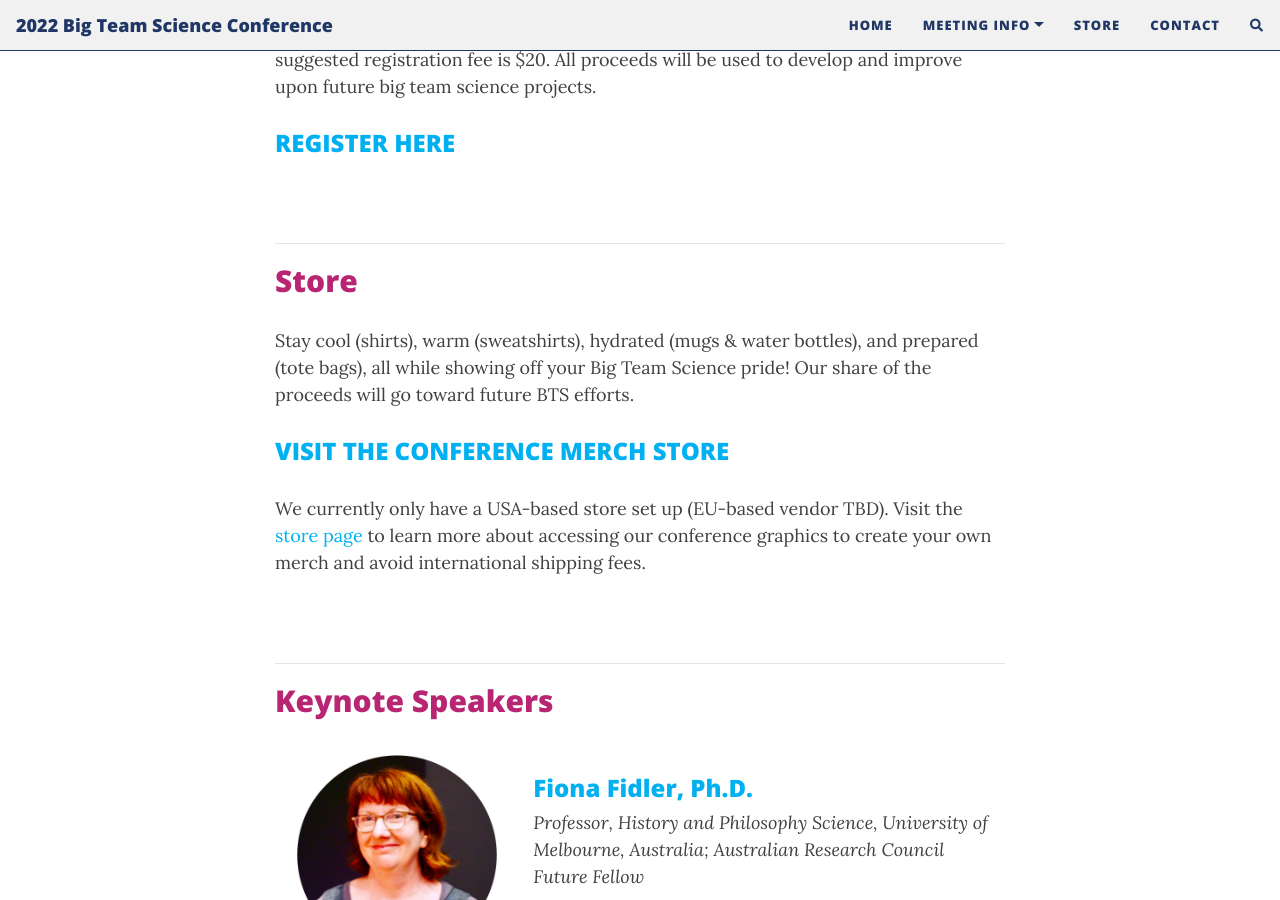
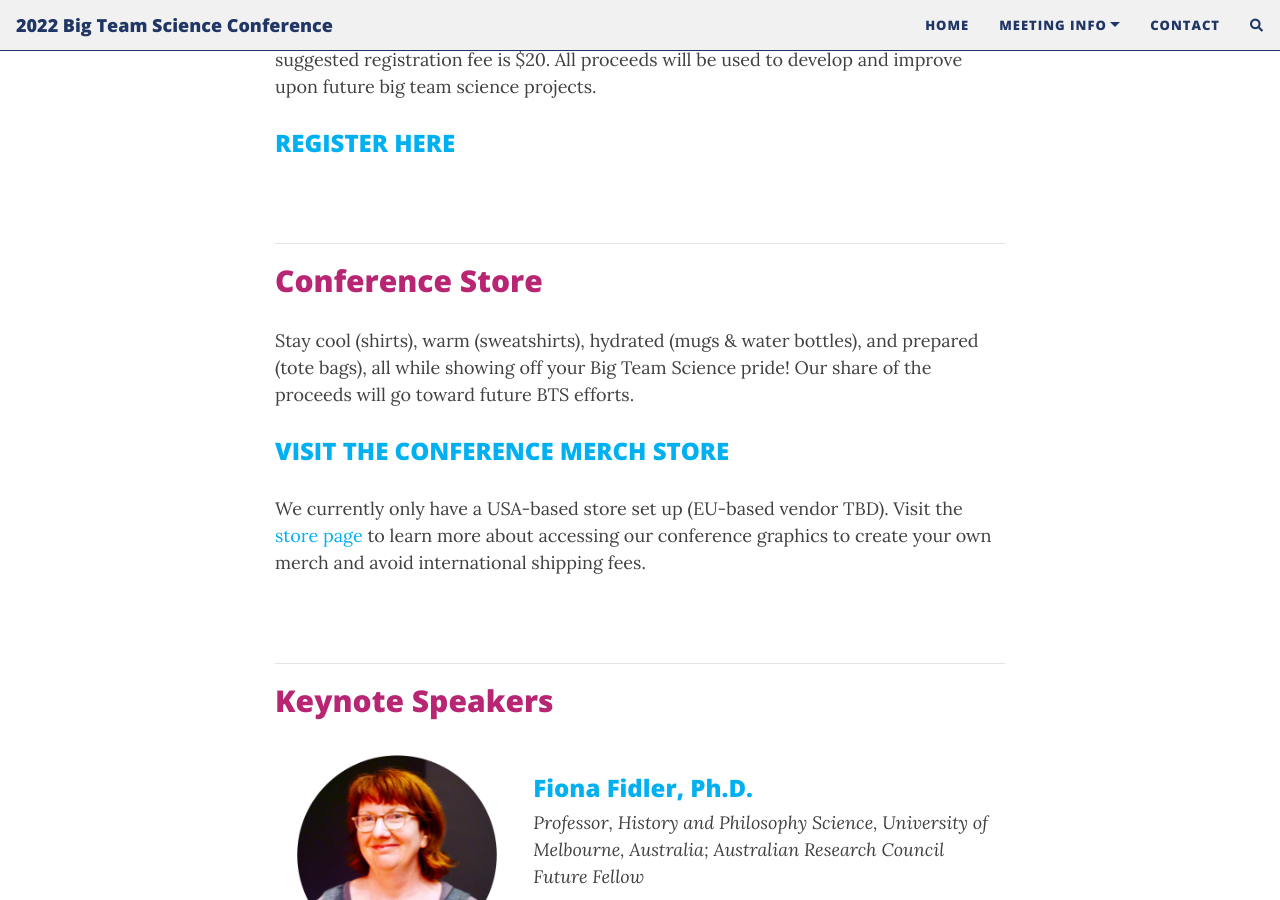
Before and after one commit to bigteamscienceconference/bigteamscienceconference.github.io, a Jekyll site: the page built from index.md, in a window 1280 px wide and 900 px high, scrolled down 1062 px. Built offline with Jekyll 4.4.1, drawn with Linux system fonts in a browser that asks for light colours; nearby versions of some CDN libraries; comment, search, counter and statistics services are not loaded.

Commit message:
change menu

```diff
--- a/_config.yml
+++ b/_config.yml
@@ -21,7 +21,7 @@
     - Accessibility: "access"
     - Code of Conduct: "codeofconduct"
     - Meeting Rules: "rules"
-  Store: "https://www.bonfire.com/store/big-team-science-conference/"
+    - Store: "store"
   Contact: "contact"
 
 #  About Me: "aboutme"
--- a/index.md
+++ b/index.md
@@ -28,7 +28,7 @@
 
 ***
 
-## Store
+## Conference Store
 
 Stay cool (shirts), warm (sweatshirts), hydrated (mugs & water bottles), and prepared (tote bags), all while showing off your Big Team Science pride! Our share of the proceeds will go toward future BTS efforts.
 
```
